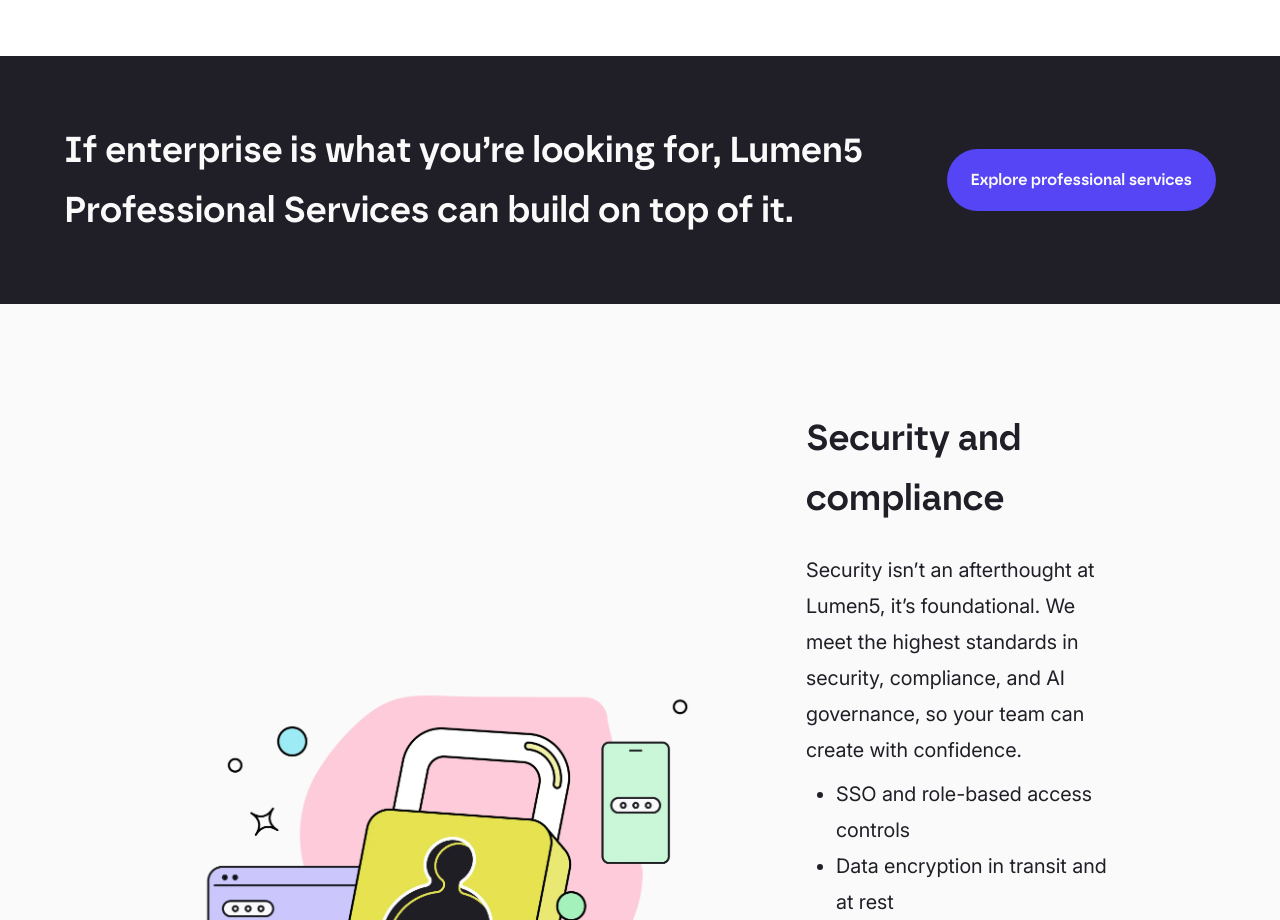
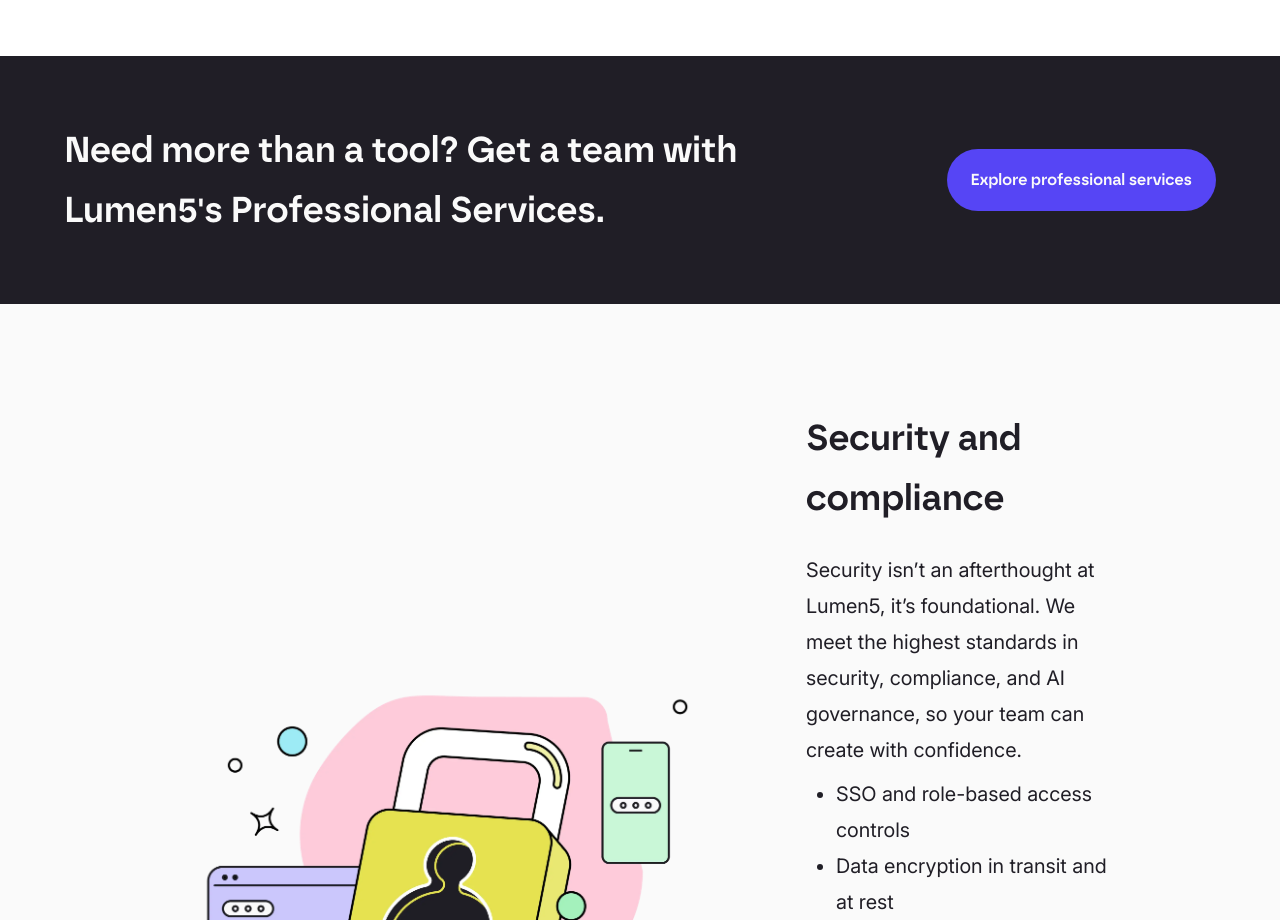
Before and after one commit to StryveDigital/lumen5, a React (Vite) app: page /lp3 in a window 1280 px wide. Shown: the part 3600-4520 px from the top of the page. Built offline with nearby package versions, Linux system fonts and the light colour scheme.

Commit message:
changed the copy

```diff
--- a/src/pages/lp3/ProfessionalServicesCta.tsx
+++ b/src/pages/lp3/ProfessionalServicesCta.tsx
@@ -5,7 +5,7 @@
   return (
     <div className="bg-[#201e26] flex flex-col xl:flex-row items-start xl:items-center justify-between gap-6 md:gap-12 px-6 md:px-16 py-10 md:py-16 w-full">
       <p className="font-heading font-semibold text-[24px] leading-[36px] md:text-[36px] md:leading-[60px] text-[#fafafa] w-full max-w-[829px]">
-        If enterprise is what you&rsquo;re looking for, Lumen5 Professional Services can build on top of it.
+        Need more than a tool? Get a team with Lumen5's Professional Services.
       </p>
       <div className="flex flex-wrap gap-3 md:gap-5 items-center shrink-0">
         <a href={CTA.professionalServices} className="bg-[#5645f5] flex items-center justify-center px-6 py-4 rounded-full hover:opacity-90 transition-opacity">
```
